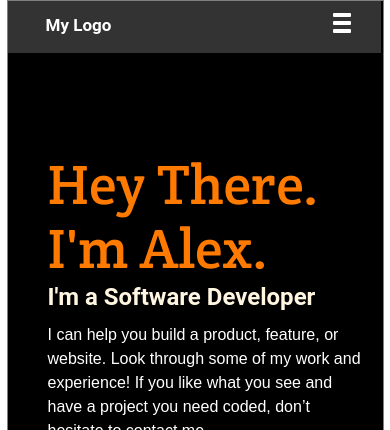
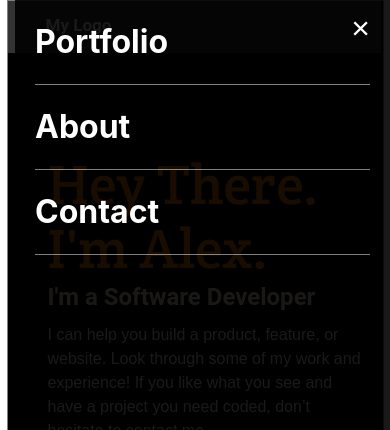
Before and after one commit to ayeshakanwal-del/portfolio, a website: page index.html in a window 390 px wide. Shown: the top 430 px of the page. Drawn offline with Linux system fonts and the light colour scheme.

Commit message:
Added mobile menu page

```diff
--- a/index.html
+++ b/index.html
@@ -66,6 +66,23 @@
 </main>
 
 </div>
+
+  <!-- Mobile Menu -->
+  <div id="mobile-menu" class="mobile-menu">
+    <div class="mobile-menu-header">
+        <button class="close-btn" onclick="toggleMobileMenu()">×</button>
+    </div>
+    <ul class="mobile-menu-options">
+        <li><a href="#">Portfolio</a></li>
+        <hr>
+        <li><a href="#">About</a></li>
+        <hr>
+        <li><a href="#">Contact</a></li>
+        <hr>
+    </ul>
+</div>
+
+
     <section class="main-container">
 
         <div id="RecentWorks"> My Recent Works </div>
@@ -251,6 +268,8 @@
 
            </footer>
            </article>
+
+
 </section>
 
 </body>
--- a/style.css
+++ b/style.css
@@ -451,6 +451,85 @@ button:hover {
   transform: translateX(10px); /* Move text 10px to the right on hover */
 }
 
+/* Mobile Menu Styles */
+.mobile-menu {
+  display: block;
+  position: fixed;
+  top: 0;
+  right: 0;
+  width: 375px;
+  height: 755px;
+  background-color: rgba(0, 0, 0, 0.9);
+  color:#fff5e1; ;
+  z-index: 1000;
+  flex-direction: column;
+  justify-content: center;
+  align-items: center;
+  transition: all 0.3s ease;
+}
+
+.mobile-menu.open {
+  display: flex;
+}
+
+.mobile-menu-header {
+  position: absolute;
+  top: 10px;
+  right: 20px;
+}
+
+.close-btn {
+  background: none;
+  border: none;
+  font-size: 2rem;
+  color: white;
+  cursor: pointer;
+}
+
+.mobile-menu-options {
+  list-style: none;
+  text-align: left;
+  padding: 0;
+}
+
+.mobile-menu-options li {
+  margin: 20px 0;
+}
+
+.mobile-menu-options a {
+color: white;
+font-family: Inter;
+font-size: 32px;
+font-weight: 700;
+line-height: 44px;
+text-align: left;
+margin-left: 20px;
+text-decoration: none;
+}
+
+hr {
+  border: none;
+  border-top: 1px solid rgba(255, 255, 255, 0.5);
+  margin: 10px 20px;
+}
+
+
+/* Style for the menu icon */
+.menu-icon {
+  display: flex;
+  flex-direction: column;
+  cursor: pointer;
+}
+
+.menu-icon span {
+  width: 25px;
+  height: 3px;
+  background-color: black;
+  margin: 4px;
+  transition: all 0.3s ease;
+}
+
+
 /* Keyframes for animations */
 @keyframes rotate-logo {
   0% {
@@ -460,4 +539,6 @@ button:hover {
   100% {
     transform: rotate(360deg);
   }
+
+
 }
```
